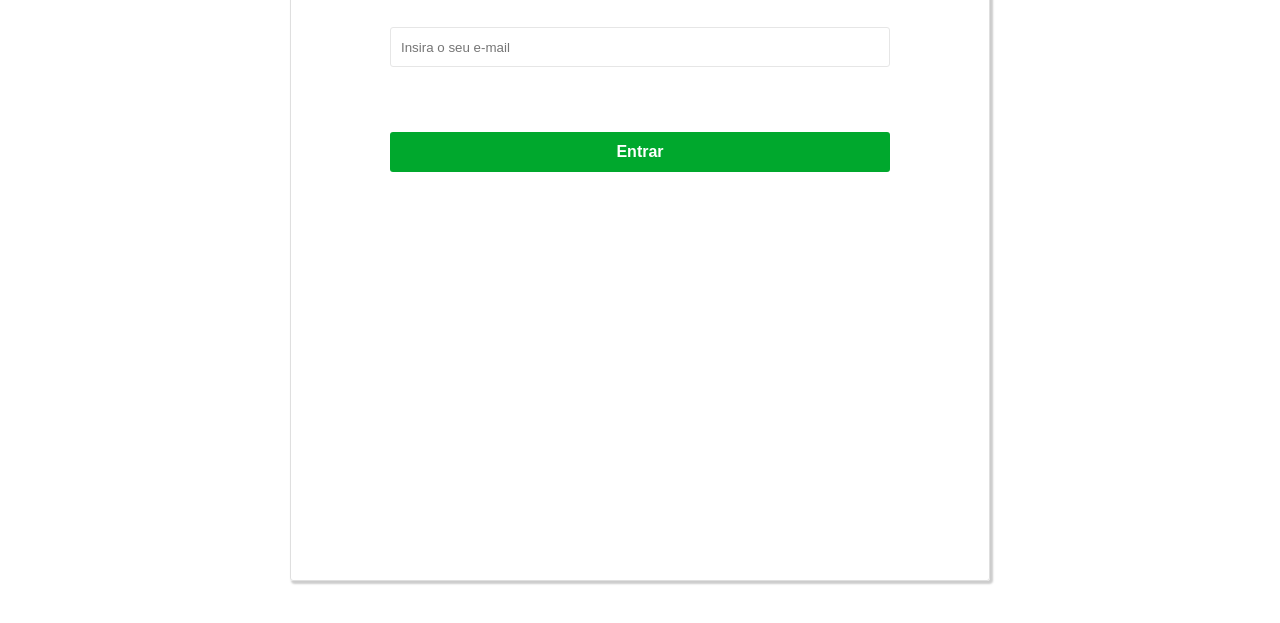
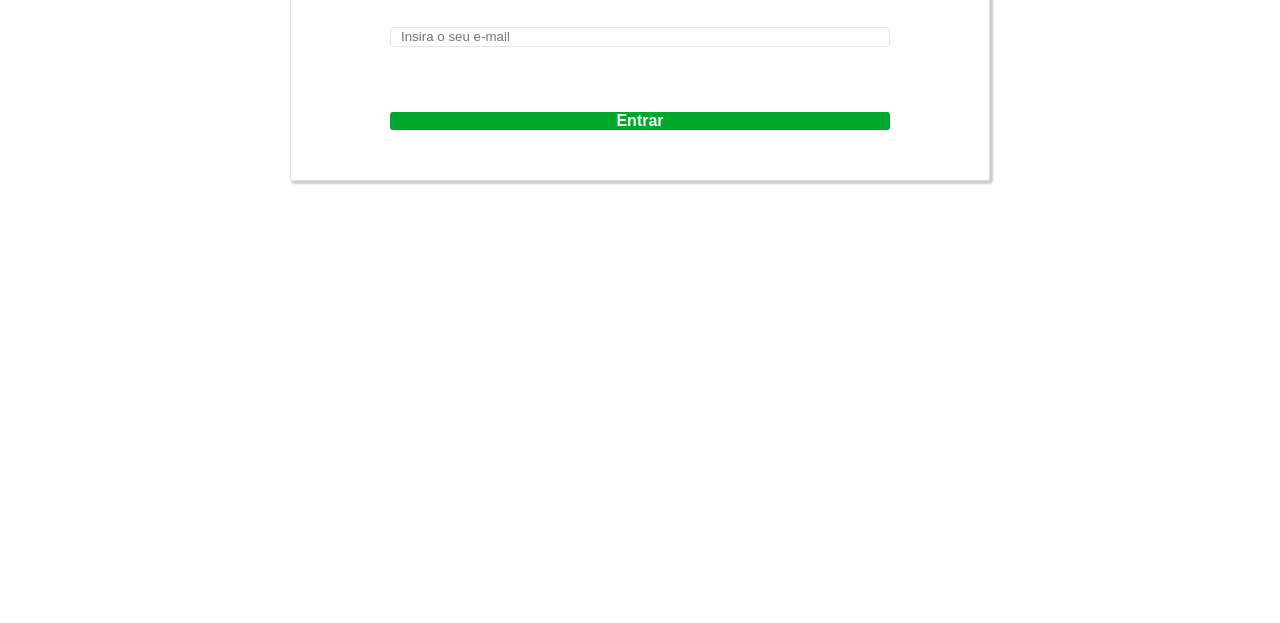
Before and after one commit to matheushenriqueferreira/projeto-1, a plain HTML site: page index.html in a window 1280 px wide. Both pictures are taken after a click on the link "Entrar". Shown: the part 249-872 px from the top of the page. Drawn offline with nearby package versions, Linux system fonts and the light colour scheme.

Commit message:
Ajustado tamanho da #loginSection

```diff
--- a/styles.css
+++ b/styles.css
@@ -252,10 +252,11 @@ main {
 }
 
 #loginSection {
-  width: 100%;
-  height: 100vh;
   display: flex;
   justify-content: center;
+  width: 100%;
+  height: 100%;
+  max-height: 400px;
 }
 
 #loginSectionContent {
```
